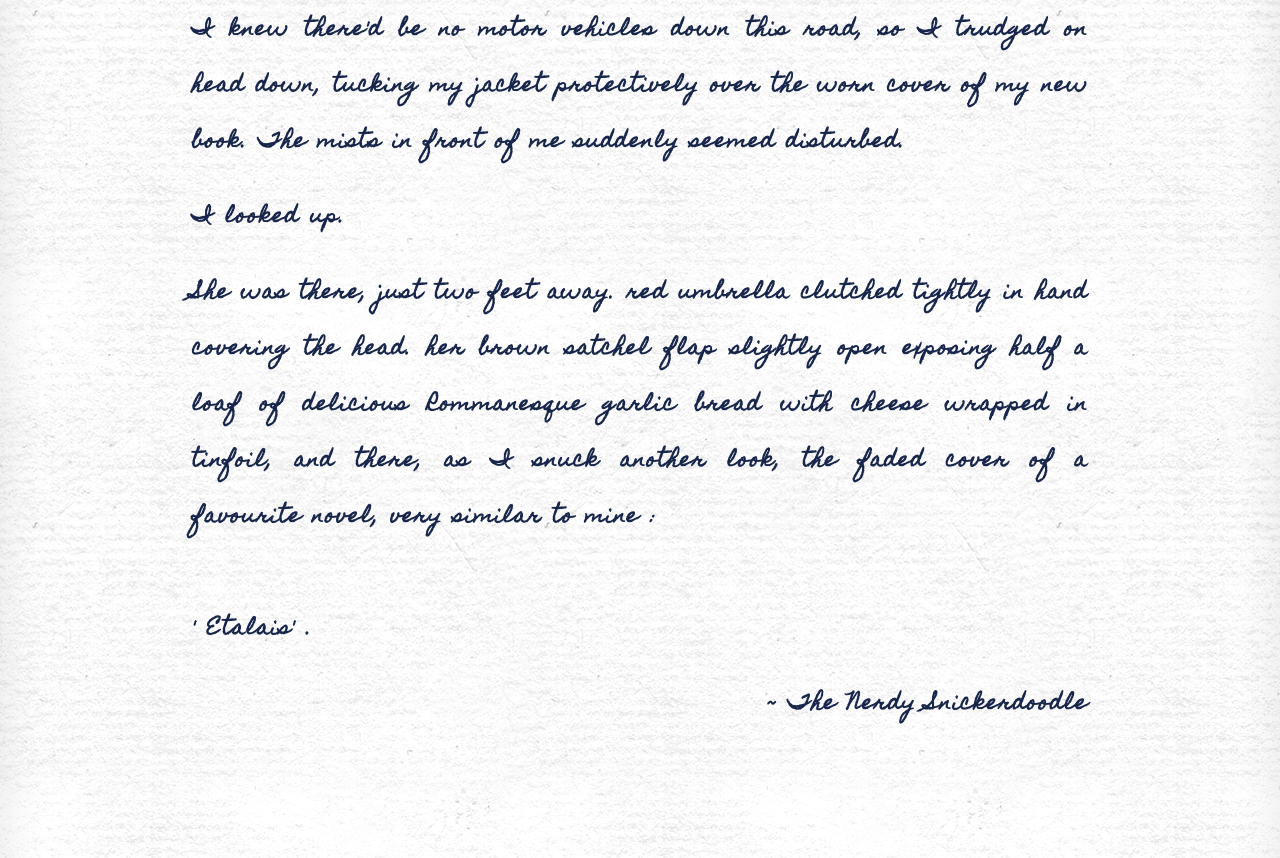
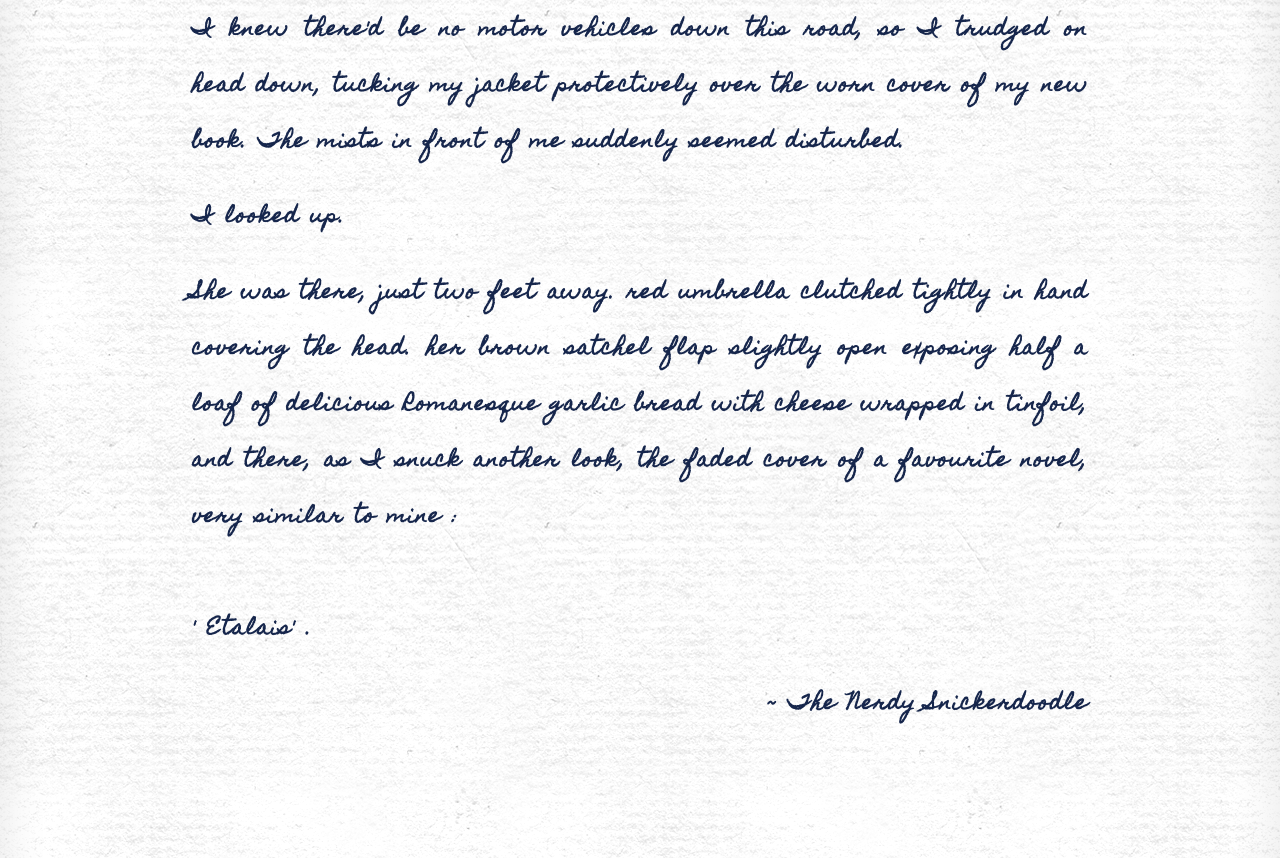
Before and after one commit to SiddharthSham/etalais, a plain HTML site: page index.html in a window 1280 px wide. Shown: the part 1270-2128 px from the top of the page. Drawn offline with nearby package versions, Linux system fonts and the light colour scheme; a web font is replaced by a local one.

Commit message:
Update index.html

```diff
--- a/index.html
+++ b/index.html
@@ -97,10 +97,10 @@ body{
         <div class="content">
             <p class="mb-4 mt-5">She didn't see me, but I was there. I wasn't following her but she just seemed to be there always, wherever I was. Figures. Small towns never do keep secret strangers hidden.</p>
             <p class="mb-4">Today, it rained. The girl with the bright red umbrella sat at a table outside the cafe, sheltered from the chilly watersplashing down on passers-by.</p>
-            <p class="mb-4">Across the street was the bookstore. And I was there, prowling the aisles for a new adventure. After hours of pertinent searching and impertinent requests to the store owner, I finally had in my hands a copy of " Etalais", an obscure magical find in a dusty corner of the dimly lit world of words.</p>
+            <p class="mb-4">Across the street was the bookstore. And I was there, prowling the aisles for a new adventure. After hours of pertinent searching and impertinent requests to the store owner, I finally had in my hands a copy of ' Etalais', an obscure magical find in a dusty corner of the dimly lit world of words.</p>
             <p class="mb-4">My stomach grumbled. I needed food. The book carefully wrapped in my jacket, I pushed open the door of the bookstore. The rain had turned into sleet, a torrential downpour obscuring vision and raining icy mists from the asphalt.</p>
             <p class="mb-4">I knew there'd be no motor vehicles down this road, so I trudged on head down, tucking my jacket protectively over the worn cover of my new book. The mists in front of me suddenly seemed disturbed.</p>
-            <p class="mb-4">I looked up.</p><p class="mb-4"> She was there, just two feet away. red umbrella clutched tightly in hand covering the head. her brown satchel flap slightly open exposing half a loaf of delicious Rommanesque garlic bread with cheese wrapped in tinfoil, and there, as I snuck another look, the faded cover of a favourite novel, very similar to mine : <br><br> ' Etalais' .</p>
+            <p class="mb-4">I looked up.</p><p class="mb-4"> She was there, just two feet away. red umbrella clutched tightly in hand covering the head. her brown satchel flap slightly open exposing half a loaf of delicious Romanesque garlic bread with cheese wrapped in tinfoil, and there, as I snuck another look, the faded cover of a favourite novel, very similar to mine : <br><br> ' Etalais' .</p>
         </div>
         <div class="content" style="text-align:end;">~ The Nerdy Snickerdoodle</div>
     <div class="container-fluid" id="pad"></div>
```
